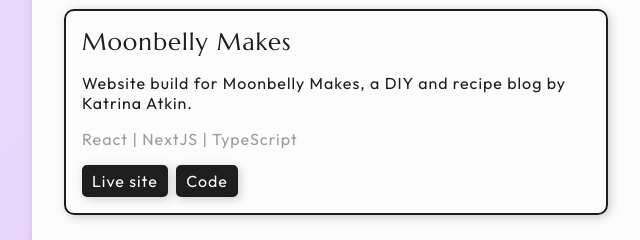
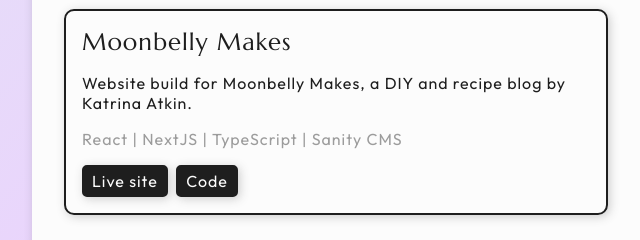
Before and after one commit to joshnussbaum89/Portfolio, an Astro site: page / in a window 1280 px wide. Shown: the part 1920-2160 px from the top of the page, 0-640 px from the left. Built offline with nearby package versions, Linux system fonts and the light colour scheme; Astro itself is replaced by a stand-in of ours.

Commit message:
update project copy

```diff
--- a/src/components/Home/RecentWork.astro
+++ b/src/components/Home/RecentWork.astro
@@ -14,7 +14,7 @@
       'Website build for Moonbelly Makes, a DIY and recipe blog by Katrina Atkin.',
     imageSrc: moonbellyImage,
     alt: 'Moonbelly Makes website screenshot showing post preview cards',
-    languages: 'React | NextJS | TypeScript',
+    languages: 'React | NextJS | TypeScript | Sanity CMS',
     liveSite: 'https://moonbellymakes.com',
     github: 'https://github.com/joshnussbaum89/moonbelly-makes',
   },
```
